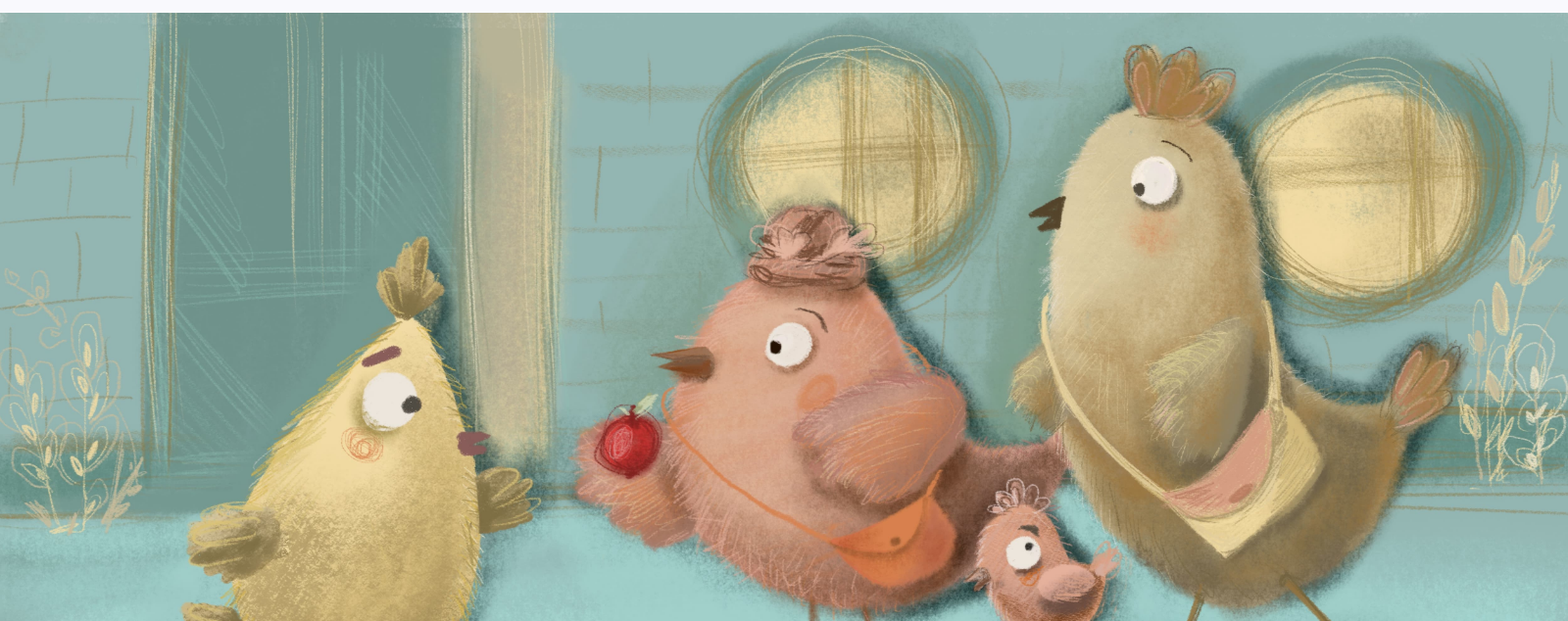
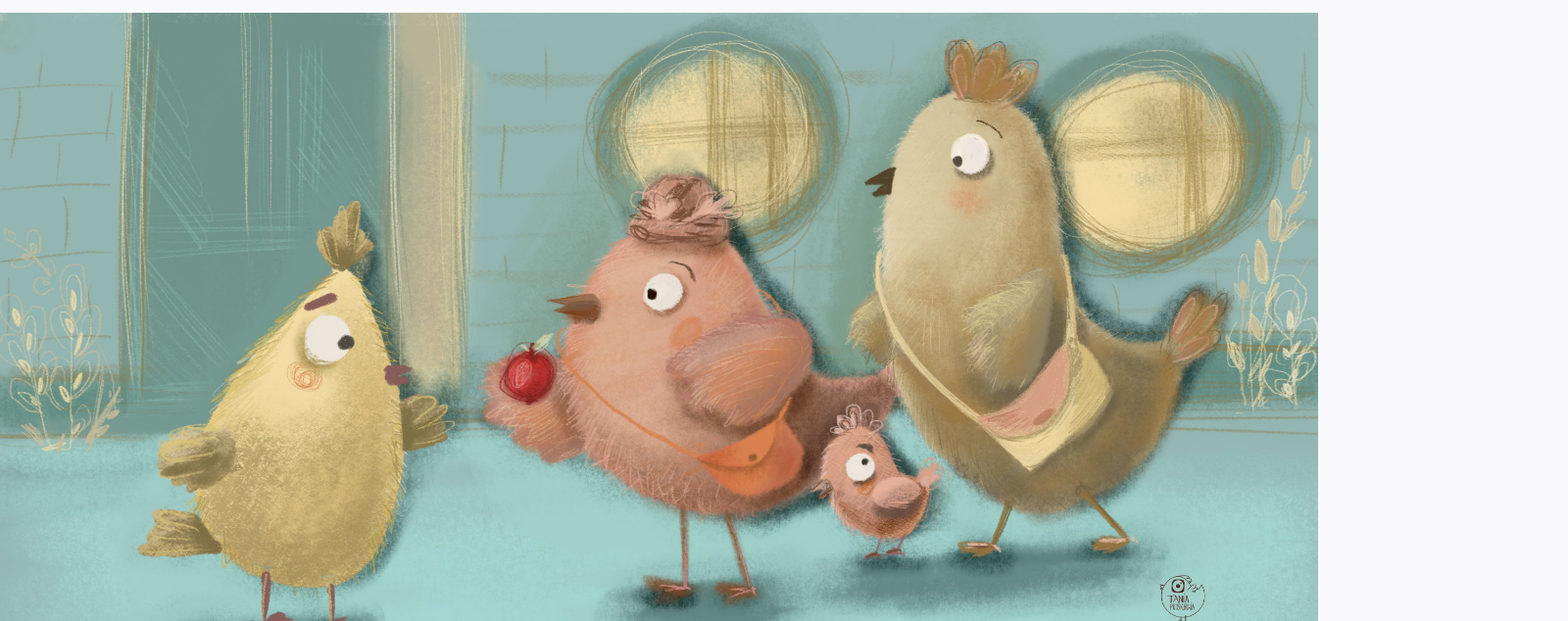
Before and after one commit to Andrey1914/illustrator, a plain HTML site: page index.html in a window 1280 px wide. Shown: the part 462-1096 px from the top of the page at 98% size, 1600 px wide, since content can reach past the window. Drawn offline with Linux system fonts and the light colour scheme.

Commit message:
Update styles.css

```diff
--- a/css/styles.css
+++ b/css/styles.css
@@ -85,7 +85,7 @@ body {
 }
 
 .hero {
-  max-width: 1600px;
+  max-width: 1345px;
   margin-left: auto;
   margin-right: auto;
 }
```
